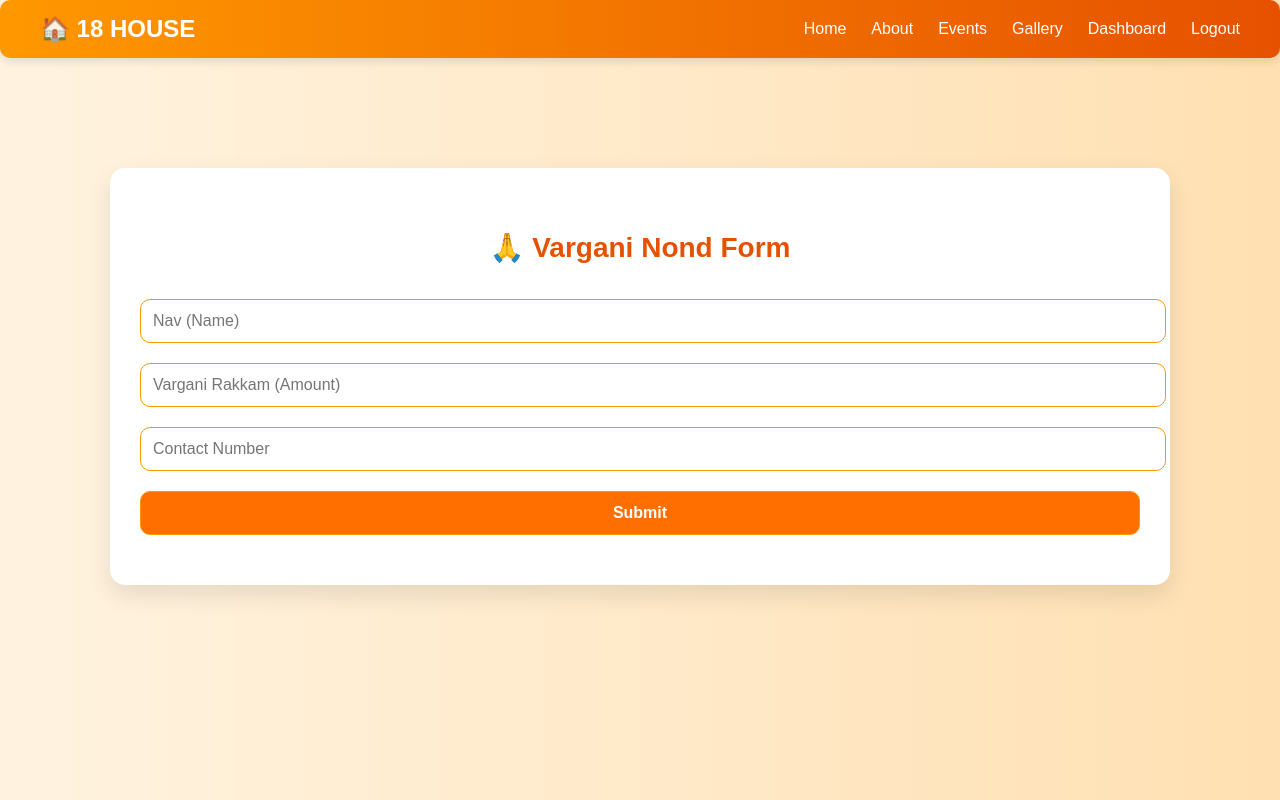
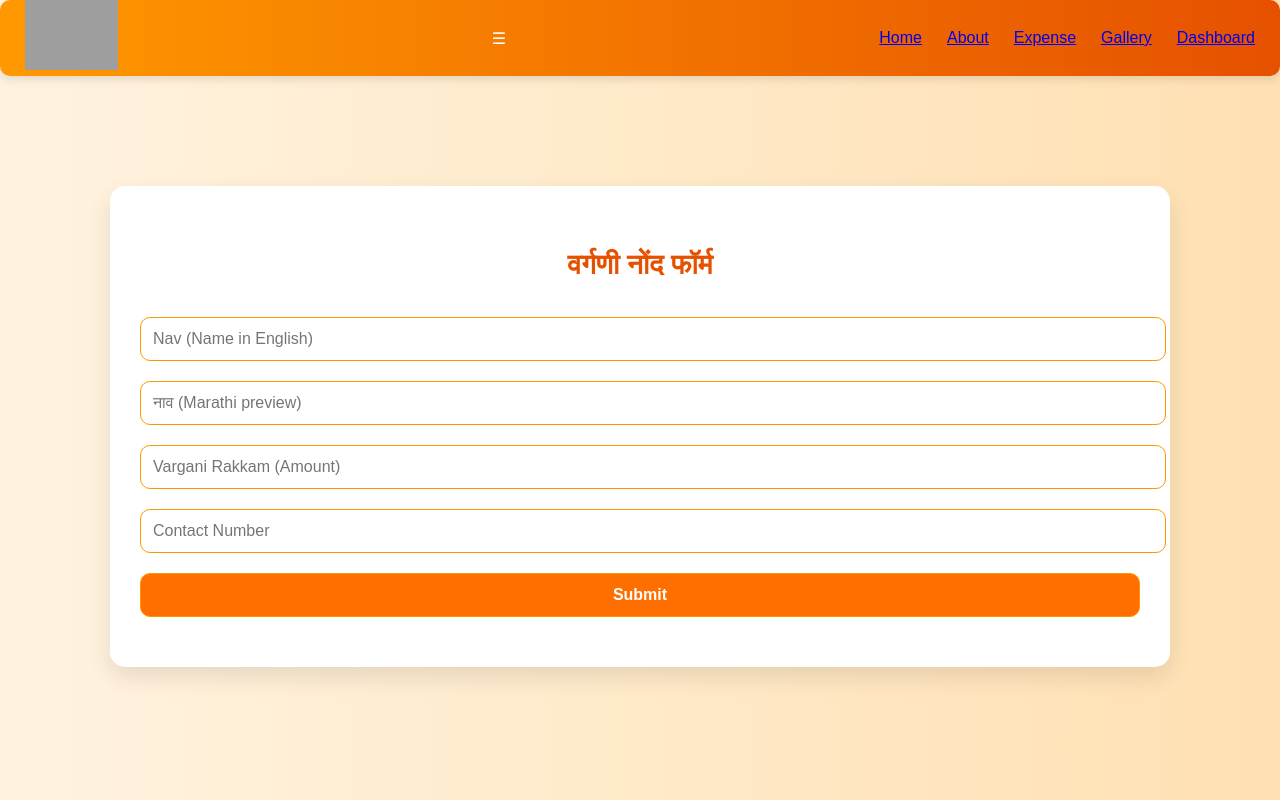
Before and after one commit to pranavp1560/Navayuvak, a Flask app: page /vargani in a window 1280 px wide. Run offline with Flask 3, Linux system fonts and the light colour scheme; the visitor is signed in with stand-in values (Sample User, id 1); grey boxes are pictures that could not be loaded.

Commit message:
Update vargani.html

```diff
--- a/templates/vargani.html
+++ b/templates/vargani.html
@@ -1,28 +1,42 @@
-<!DOCTYPE html>
+<!-- <!DOCTYPE html>
 <html lang="en">
 <head>
   <meta charset="UTF-8" />
   <meta name="viewport" content="width=device-width, initial-scale=1.0"/>
   <title>Vargani Entry</title>
   <link rel="stylesheet" href="{{ url_for('static', filename='css/vargani.css') }}">
-</head>
-<body>
-  <!-- Navbar -->
-  <nav>
-    <div class="logo">🏠 18 HOUSE</div>
-    <ul class="nav-links">
-      <li><a href="/">Home</a></li>
-      <li><a href="/about">About</a></li>
-      <li><a href="/view_events">Events</a></li>
-      <li><a href="/galleryview">Gallery</a></li>
-      <li><a href="/dashboard">Dashboard</a></li>
-      <li><a href="/logout">Logout</a></li>
-    </ul>
+  <style>
+    nav{
+      padding: 0px 25px;
+    }
+  .logo img {
+    height: 70px;
+    width: auto;
+  }
+      </style>
+    </head>
+    <body>
+      <div class="background-blur">
+        <div class="color-overlay"></div>
+      </div>
+      <nav>
+        <div class="logo">
+          <img src="/static/images/logo.png" alt="Logo" />
+        </div>
+    <div class="hamburger" onclick="toggleMenu()">☰</div>
+    <div class="nav-links" id="navLinks">
+      <a href="/">Home</a>
+      <a href="/about">About</a>
+      <a href="/expense">Expense</a>
+      <a href="/galleryview">Gallery</a>
+      <a href="/dashboard">Dashboard</a>
+    </div>
   </nav>
+
 
   <main class="main-content">
     <div class="container">
-      <h2>🙏 Vargani Nond Form</h2>
+      <h2>वर्गणी नोंद फॉर्म</h2>
       <form action="/submit_vargani" method="post">
         <input type="text" name="name" placeholder="Nav (Name)" required>
         <input type="number" name="amount" placeholder="Vargani Rakkam (Amount)" required>
@@ -31,5 +45,136 @@
       </form>
     </div>
   </main>
+  {% with messages = get_flashed_messages(with_categories=true) %}
+  {% if messages %}
+    <ul class="flashes">
+      {% for category, message in messages %}
+        <li class="flash {{ category }}">{{ message }}</li>
+      {% endfor %}
+    </ul>
+  {% endif %}
+{% endwith %}
+
+  <script>
+    function toggleMenu() {
+      const links = document.getElementById('navLinks');
+      links.classList.toggle('active');
+    }
+  </script>
+
+</body>
+</html> -->
+
+
+
+
+<!DOCTYPE html>
+<html lang="en">
+<head>
+  <meta charset="UTF-8" />
+  <meta name="viewport" content="width=device-width, initial-scale=1.0"/>
+  <title>Vargani Entry</title>
+  <link rel="stylesheet" href="{{ url_for('static', filename='css/vargani.css') }}">
+  <style>
+    nav{
+      padding: 0px 25px;
+    }
+  .logo img {
+    height: 70px;
+    width: auto;
+  }
+      </style>
+    </head>
+    <body>
+      <div class="background-blur">
+        <div class="color-overlay"></div>
+      </div>
+      <nav>
+        <div class="logo">
+          <img src="/static/images/logo.png" alt="Logo" />
+        </div>
+    <div class="hamburger" onclick="toggleMenu()">☰</div>
+    <div class="nav-links" id="navLinks">
+      <a href="/">Home</a>
+      <a href="/about">About</a>
+      <a href="/expense">Expense</a>
+      <a href="/galleryview">Gallery</a>
+      <a href="/dashboard">Dashboard</a>
+    </div>
+  </nav>
+
+
+  <main class="main-content">
+    <div class="container">
+      <h2>वर्गणी नोंद फॉर्म</h2>
+      <form id="varganiForm" action="/submit_vargani" method="post">
+        <input type="text" id="name" name="name" placeholder="Nav (Name in English)" required>
+        <!-- readonly preview field -->
+        <input type="text" id="name_preview" placeholder="नाव (Marathi preview)" readonly>
+        <!-- hidden field to send Marathi string (optional) -->
+        <input type="hidden" id="name_marathi" name="name_marathi">
+        <input type="number" name="amount" placeholder="Vargani Rakkam (Amount)" required>
+        <input type="text" name="contact" placeholder="Contact Number" required>
+        <button type="submit">Submit</button>
+      </form>
+    </div>
+  </main>
+  {% with messages = get_flashed_messages(with_categories=true) %}
+  {% if messages %}
+    <ul class="flashes">
+      {% for category, message in messages %}
+        <li class="flash {{ category }}">{{ message }}</li>
+      {% endfor %}
+    </ul>
+  {% endif %}
+{% endwith %}
+
+  <script>
+    function toggleMenu() {
+      const links = document.getElementById('navLinks');
+      links.classList.toggle('active');
+    }
+  </script>
+
+<script>
+  const nameInput = document.getElementById('name');
+  const preview = document.getElementById('name_preview');
+  const hiddenMarathi = document.getElementById('name_marathi');
+  const form = document.getElementById('varganiForm');
+
+  let lastTimeout = null;
+  nameInput.addEventListener('input', function(e) {
+    const text = e.target.value;
+    // Debounce calls
+    if (lastTimeout) clearTimeout(lastTimeout);
+    lastTimeout = setTimeout(() => {
+      fetch('/_transliterate', {
+        method: 'POST',
+        headers: {'Content-Type': 'application/json'},
+        body: JSON.stringify({text})
+      }).then(r => r.json()).then(j => {
+        preview.value = j.marathi || '';
+        hiddenMarathi.value = j.marathi || '';
+      }).catch(err => {
+        console.error('Translit error', err);
+        preview.value = '';
+        hiddenMarathi.value = '';
+      });
+    }, 250);
+  });
+
+  // ensure hidden field is populated before submit
+  form.addEventListener('submit', function(e) {
+    if (!hiddenMarathi.value) {
+      // if JS translit failed or is empty, you can optionally prevent submit and show message
+      // or allow submit and server will transliterate as fallback.
+      // e.g. allow submit so server translit catches it:
+      return true;
+    }
+  });
+</script>
+
+
+
 </body>
 </html>
```
